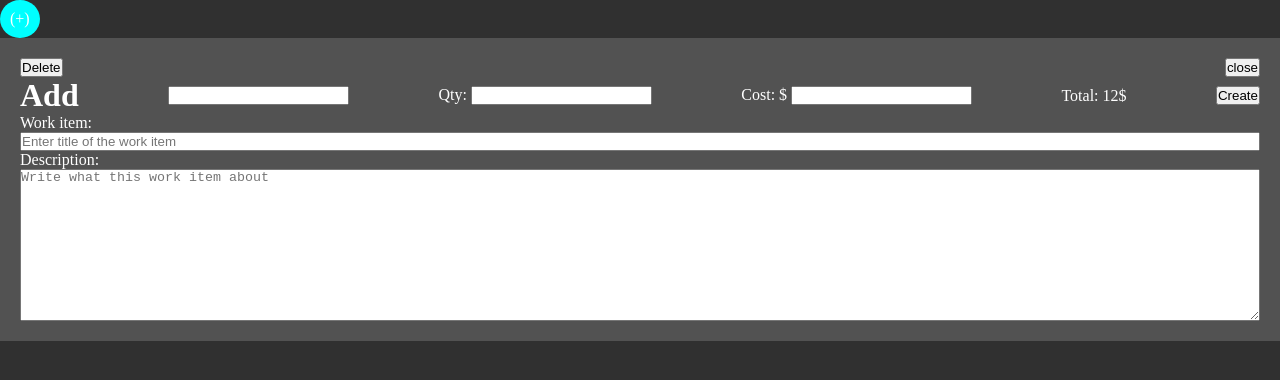
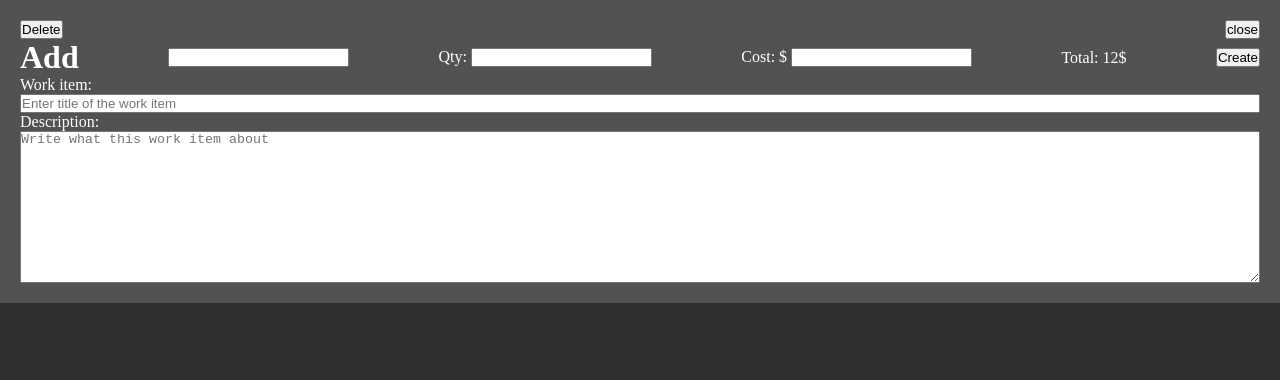
Before and after one commit to SomeArtem/my-invoice-app, a website built with Vite: page index.html in a window 1280 px wide. Both pictures are taken after a click on the element "(+)". Built offline with nearby package versions, Linux system fonts and the light colour scheme.

Commit message:
first commit

```diff
--- a/Components/Popup.js
+++ b/Components/Popup.js
@@ -44,7 +44,7 @@ class Popup{
         this.#closeCallback();
       }
       div.setAttribute('data-id','popup');
-      div.setAttribute('class','popup');
+      div.classList.add('popup');
       ElemToInsert.appendChild(div);
     }
   }
--- a/style.css
+++ b/style.css
@@ -11,6 +11,7 @@ body{
 
 .popup{
   position: absolute;
+  top: 0;
   display: flex;
   flex-direction: column;
   width: 100%;
```
